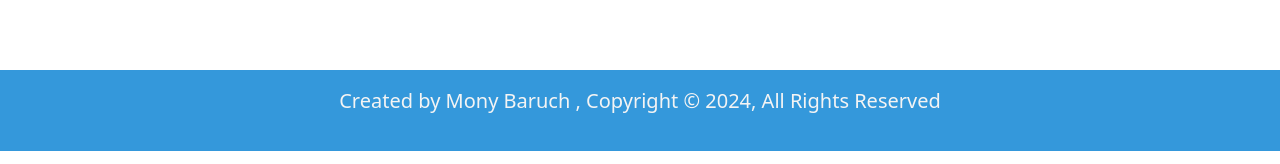
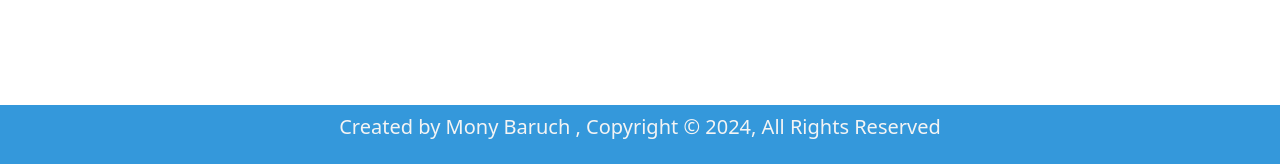
Before and after one commit to monybaruch/Cine-Haven, a React (Vite) app in the folder front-end/: page / in a window 1280 px wide. Shown: the part 657-821 px from the top of the page. Built offline with nearby package versions, Linux system fonts and the light colour scheme; no server answers.

Commit message:
fixing a the styles a bit

```diff
--- a/front-end/src/assets/styles/index.css
+++ b/front-end/src/assets/styles/index.css
@@ -1,7 +1,6 @@
-main {
-  min-height: 80vh;
+.main {
+  min-height: 82vh;
 }
-
 .primary-color {
   background-color: #3498db;
 }
--- a/front-end/src/components/Footer.jsx
+++ b/front-end/src/components/Footer.jsx
@@ -4,7 +4,7 @@ const Footer = () => {
   return (
     <footer>
       <Row>
-        <Col className="text-center py-3 primary-color text-light">
+        <Col className="text-center py-2 primary-color text-light">
           <h5>Created by Mony Baruch , Copyright &copy; {Year}, All Rights Reserved</h5>
         </Col>
       </Row>
--- a/front-end/src/components/SharedLayout.jsx
+++ b/front-end/src/components/SharedLayout.jsx
@@ -2,17 +2,19 @@ import { Container } from 'react-bootstrap';
 import { Outlet } from 'react-router-dom';
 import MainHeader from './MainHeader';
 import Footer from './Footer';
+
 const SharedLayout = () => {
   return (
     <>
       <MainHeader />
-      <main className="py-3">
+      <div className="main">
         <Container>
           <Outlet />
         </Container>
-      </main>
+      </div>
       <Footer />
     </>
   );
 };
+
 export default SharedLayout;
--- a/front-end/src/pages/BlurayPage.jsx
+++ b/front-end/src/pages/BlurayPage.jsx
@@ -1,20 +1,18 @@
 import BlurayListDetails from '../components/BlurayListDetails';
 import BlurayPriceCard from '../components/BlurayPriceCard';
 import Loader from '../components/Loader';
-
 import { useGetBlurayQuery } from '../slices/bluraysSlice';
-import { Image, Col, Row } from 'react-bootstrap';
+import { Col, Row, Card } from 'react-bootstrap';
 import { useParams } from 'react-router-dom';
 import { Link } from 'react-router-dom';
 
 const BlurayPage = () => {
   const { id: blurayId } = useParams();
-
   const { data: bluray, isError, isLoading } = useGetBlurayQuery(blurayId);
 
   return (
     <>
-      <Link className="btn btn-light my-2" to="/">
+      <Link className="btn btn-light mt-2" to="/">
         Go Back To Home Page
       </Link>
 
@@ -23,12 +21,18 @@ const BlurayPage = () => {
       ) : isError ? (
         <h2>{isError.error}</h2>
       ) : (
-        <Row>
+        <Row className="p-1">
           <Col md={5}>
-            <Image src={bluray.image} alt={`${bluray.title} cover`} fluid />
+            <Card className="m-3 rounded">
+              <Card.Img src={bluray.image} variant="top" className="img-fluid" />
+            </Card>
           </Col>
-          <Col md={4}>{<BlurayListDetails bluray={bluray} />}</Col>
-          <Col md={3}>{<BlurayPriceCard bluray={bluray} />}</Col>
+          <Col md={4}>
+            <BlurayListDetails bluray={bluray} />
+          </Col>
+          <Col md={3}>
+            <BlurayPriceCard bluray={bluray} />
+          </Col>
         </Row>
       )}
     </>
```
Also changed, not shown: front-end/src/assets/styles/form.module.css (added).
